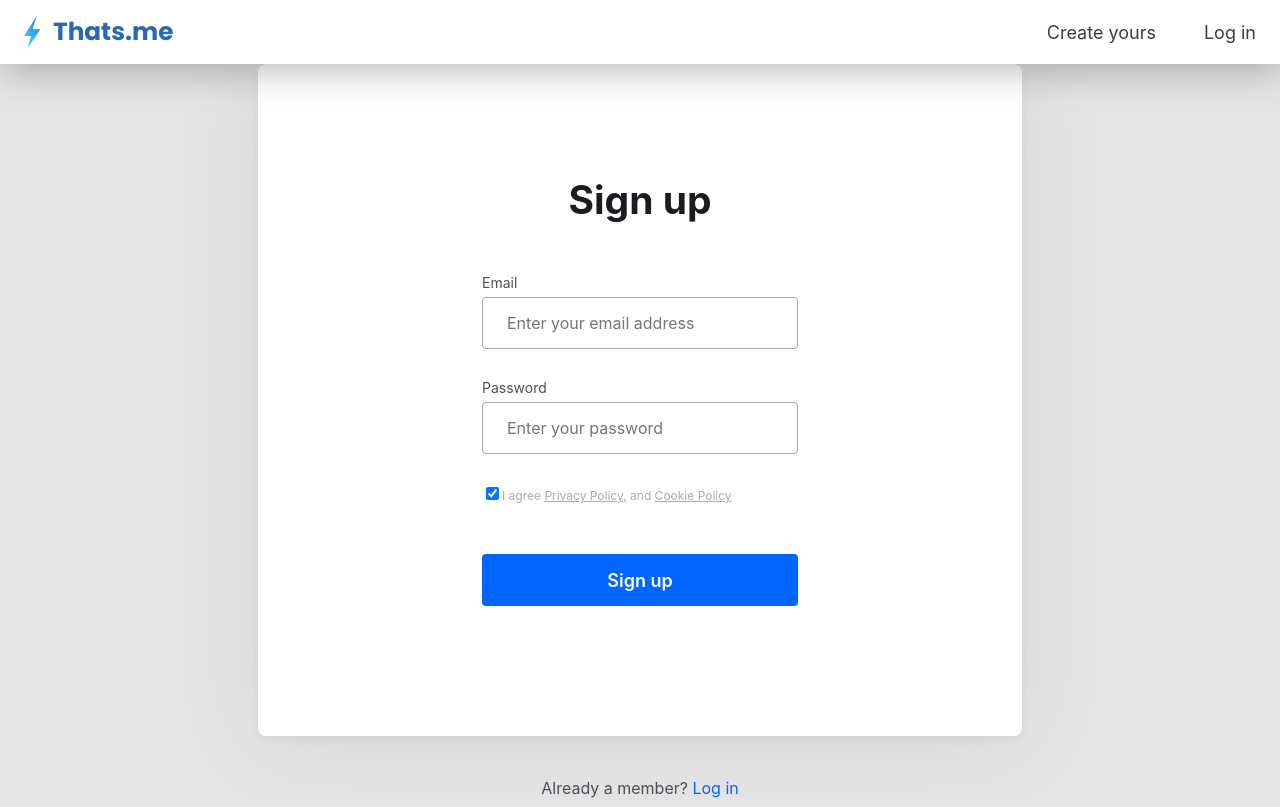
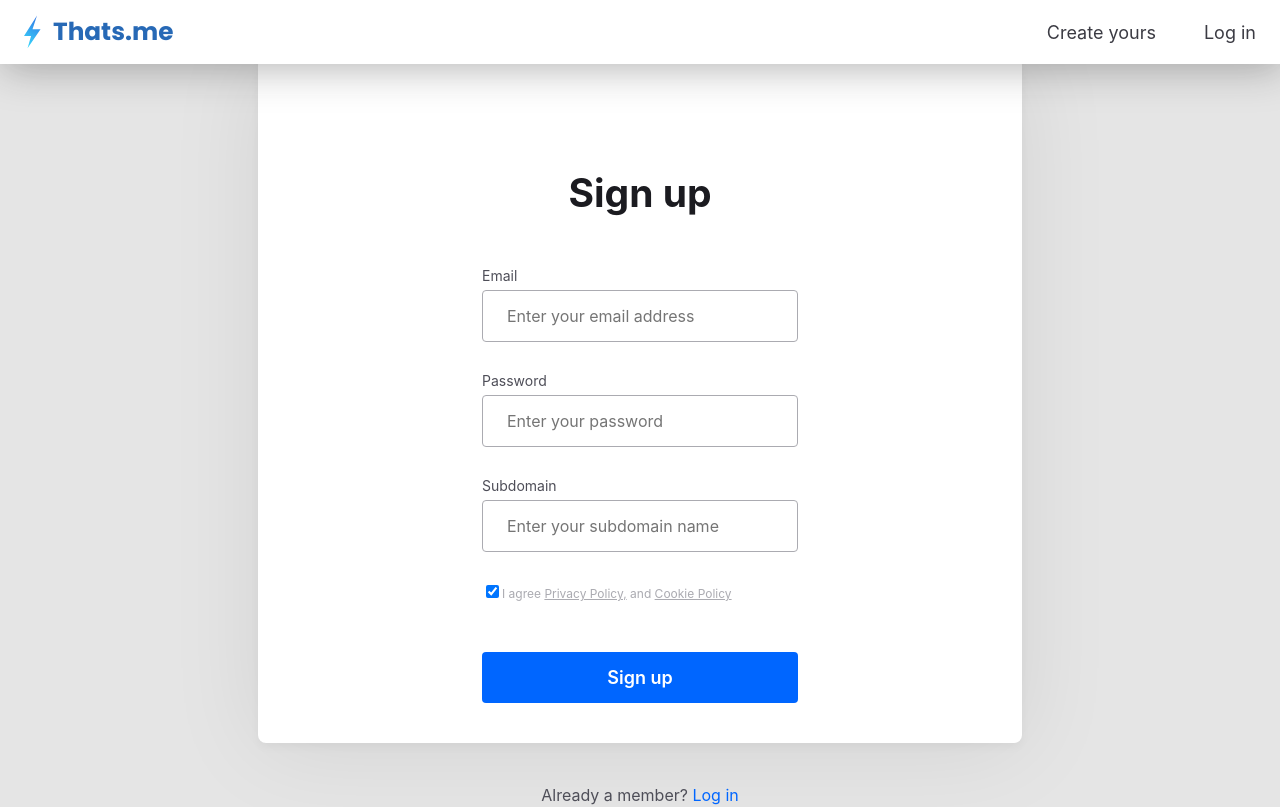
Before and after one commit to CodersCamp2021/team-dg-project-2, a React (Vite) app in the folder packages/client/: page /sign-up in a window 1280 px wide. Built offline with nearby package versions, Linux system fonts and the light colour scheme.

Commit message:
working registration

```diff
--- a/packages/client/src/components/SignUpForm.jsx
+++ b/packages/client/src/components/SignUpForm.jsx
@@ -1,5 +1,6 @@
 import '../styles/Form.css';
 
+import axios from 'axios';
 import { useForm } from 'react-hook-form';
 import { Link } from 'react-router-dom';
 
@@ -7,17 +8,25 @@ const SignUpForm = () => {
   const {
     register,
     handleSubmit,
-    formState: errors,
+    formState: { errors },
   } = useForm({
     defaultValues: {
       email: '',
       password: '',
+      slug: '',
       agreement: true,
     },
   });
 
   const onSubmit = (data) => {
-    console.log(data);
+    axios({
+      method: 'POST',
+      data,
+      withCredentials: true,
+      url: 'http://localhost:4000/api/users',
+    }).then((res) => {
+      console.log(res);
+    });
   };
   return (
     <div className="form-content">
@@ -35,7 +44,7 @@ const SignUpForm = () => {
             className="form-input"
             placeholder="Enter your email address"
           />
-          {errors.email && <p>{errors.email.required}</p>}
+          {errors.email && <p>{errors.email.message}</p>}
         </div>
         <div className="form-inputs">
           <label htmlFor="password" className="form-label">
@@ -59,6 +68,24 @@ const SignUpForm = () => {
           />
           {errors.password && <p>{errors.password.message}</p>}
         </div>
+        <div className="form-inputs">
+          <label htmlFor="slug" className="form-label">
+            Subdomain
+          </label>
+          <input
+            {...register('slug', {
+              required: 'Subdomain name required',
+              pattern: {
+                value: /^\S*$/,
+                message: 'No space allowed',
+              },
+            })}
+            type="text"
+            className="form-input"
+            placeholder="Enter your subdomain name"
+          />
+          {errors.slug && <p>{errors.slug.message}</p>}
+        </div>
         <div className="policy-components">
           <div className="checkbox-form">
             <input
@@ -69,7 +96,7 @@ const SignUpForm = () => {
               id="agree-policy"
               className="checkbox"
             />
-            {errors.agreement && <p>{errors.agreement}</p>}
+            {errors.agreement && <p>{errors.agreement.message}</p>}
             <label htmlFor="agree-policy" className="checkbox-label">
               I agree <a href="#">Privacy Policy,</a> and <a href="#">Cookie Policy</a>
             </label>
```
